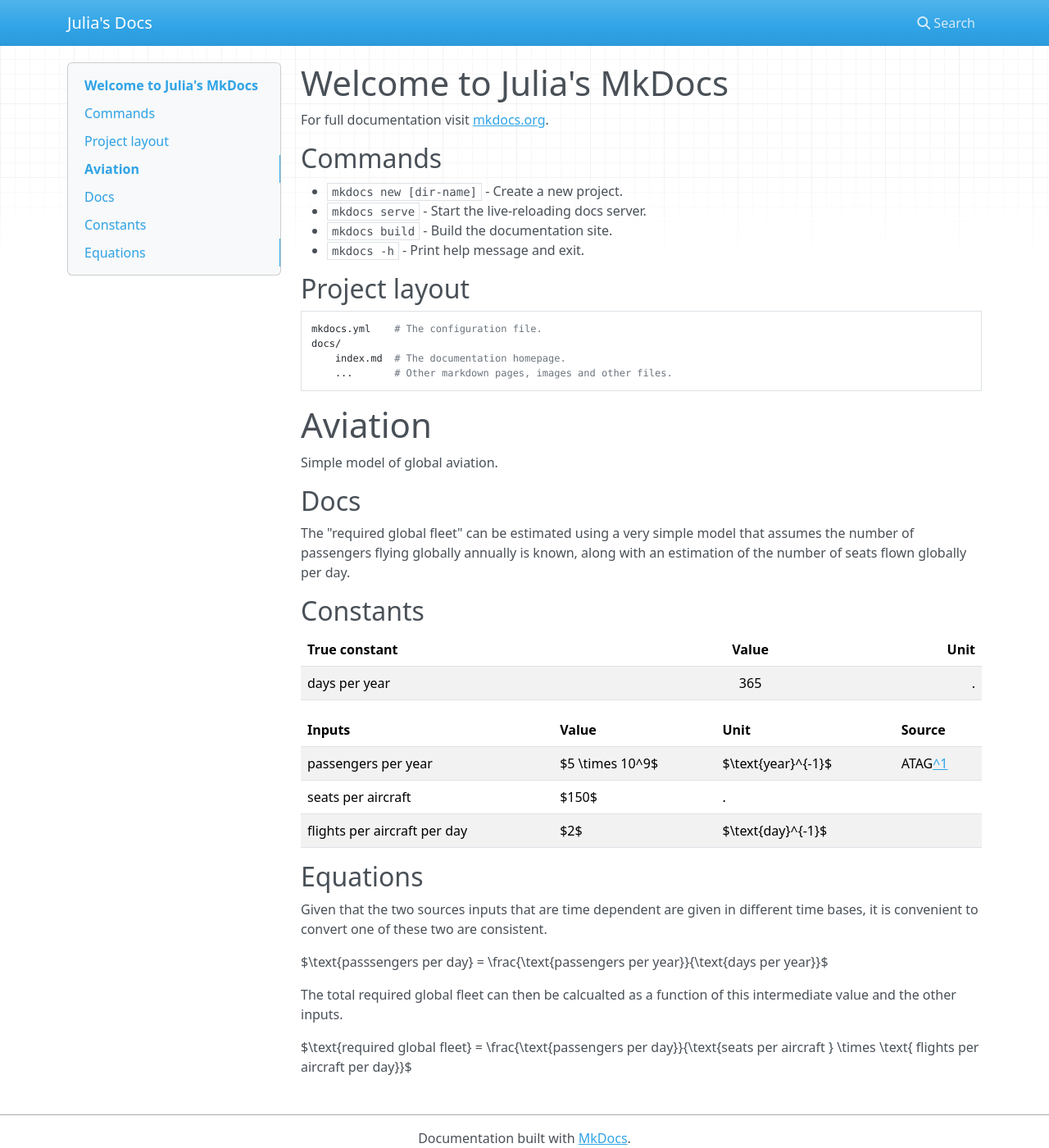
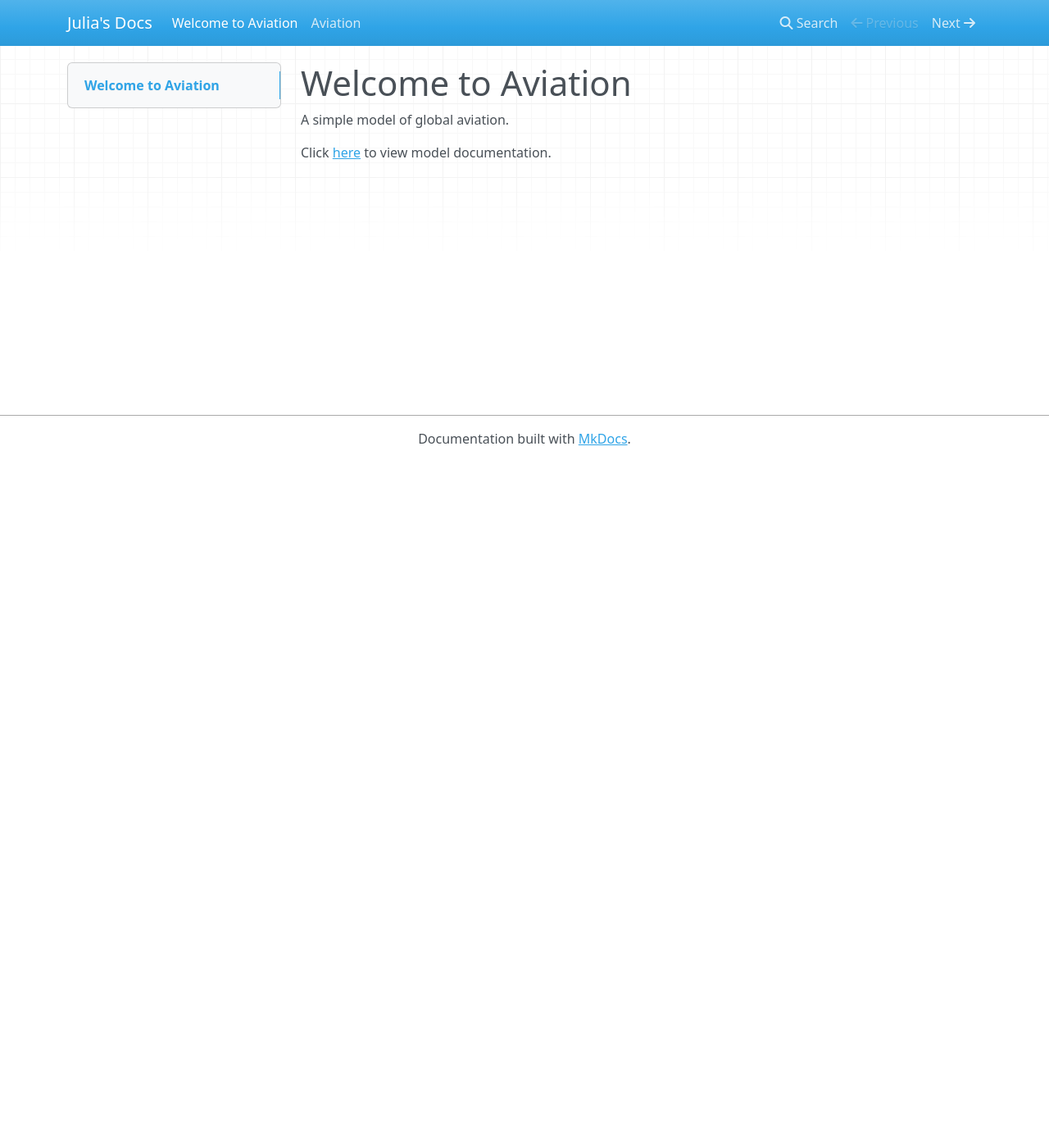
Before and after one commit to JuliaInCam/aviation, an MkDocs documentation site: the page built from docs/index.md, in a window 1280 px wide and 1400 px high. Shown: the whole window at 82% size. Built offline with MkDocs 1.6.1, drawn with Linux system fonts in a browser that asks for light colours; nearby versions of some CDN libraries.

Commit message:
Added aviation web page

```diff
--- a/docs/index.md
+++ b/docs/index.md
@@ -1,47 +1,5 @@
-# Welcome to Julia's MkDocs
+# Welcome to Aviation
 
-For full documentation visit [mkdocs.org](https://www.mkdocs.org).
+A simple model of global aviation.
 
-## Commands
-
-* `mkdocs new [dir-name]` - Create a new project.
-* `mkdocs serve` - Start the live-reloading docs server.
-* `mkdocs build` - Build the documentation site.
-* `mkdocs -h` - Print help message and exit.
-
-## Project layout
-
-    mkdocs.yml    # The configuration file.
-    docs/
-        index.md  # The documentation homepage.
-        ...       # Other markdown pages, images and other files.
-
-# Aviation
-Simple model of global aviation.
-
-## Docs
-
-The "required global fleet" can be estimated using a very simple model that assumes the number of passengers flying globally annually is known, along with an estimation of the number of seats flown globally per day.
-
-## Constants
-
-| True constant | Value | Unit     |
-| :---          | :----:|     ---: |
-| days per year | 365   |       .  |
-
-| Inputs | Value | Unit     | Source |
-| :---   | :---  |   :---   |  :---  |
-| passengers per year  | $5 \times 10^9$   | $\text{year}^{-1}$ | ATAG[^1] |
-|  seats per aircraft | $150$   | . |  |
-|  flights per aircraft per day  | $2$   | $\text{day}^{-1}$ |  |
-
-## Equations
-Given that the two sources inputs that are time dependent are given in different time bases, it is convenient to convert one of these two are consistent.
-
-$\text{passsengers per day} = \frac{\text{passengers per year}}{\text{days per year}}$
-
-The total required global fleet can then be calcualted as a function of this intermediate value and the other inputs.
-
-$\text{required global fleet} = \frac{\text{passengers per day}}{\text{seats per aircraft } \times \text{ flights per aircraft per day}}$
-
-[^1]: Reference
+Click [here](./aviation.md) to view model documentation.
```
Also changed, not shown: docs/aviation.md (added, +30 -0 lines).
